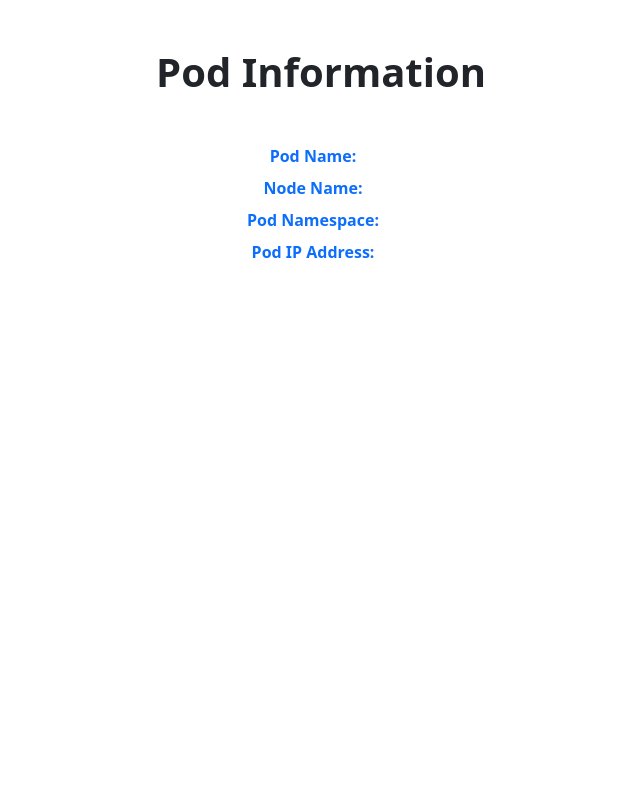
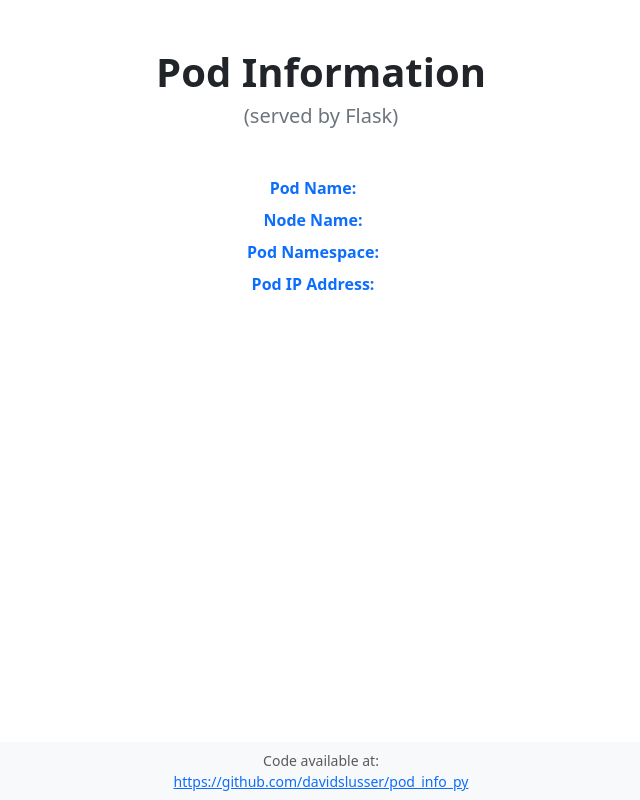
Before and after one commit to davidslusser/pod_info_py, a Flask app: page / in a window 1280 px wide. Shown: the whole page, without its empty margins (319-959 px from the left). Run offline with Flask 3, Linux system fonts and the light colour scheme.

Commit message:
updating template and readme; adding requirements

```diff
--- /dev/null
+++ b/app/requirements.txt
@@ -0,0 +1 @@
+flask
--- a/app/templates/index.html
+++ b/app/templates/index.html
@@ -6,14 +6,22 @@
         <title>Pod Info</title>
         <link href="https://cdn.jsdelivr.net/npm/bootstrap@5.3.2/dist/css/bootstrap.min.css" rel="stylesheet" integrity="sha384-T3c6CoIi6uLrA9TneNEoa7RxnatzjcDSCmG1MXxSR1GAsXEV/Dwwykc2MPK8M2HN" crossorigin="anonymous">
     </head>
-    <body>
+    <body class="d-flex flex-column min-vh-100">
         <div class="container text-center my-5">
-            <h1 class="fw-bold mb-5">Pod Information</h1>
+            <h1 class="fw-bold">Pod Information</h1>
+            <h5 class="text-secondary mb-5">(served by Flask)</h5>
             <div class="mb-2"><span class="fw-bold text-primary me-3">Pod Name:</span><span class="text-secondary">{{ data.pod_name }}</span></div>
             <div class="mb-2"><span class="fw-bold text-primary me-3">Node Name:</span><span class="text-secondary">{{ data.node_name }}</div>
             <div class="mb-2"><span class="fw-bold text-primary me-3">Pod Namespace:</span><span class="text-secondary">{{ data.pod_namespace }}</div>
             <div class="mb-2"><span class="fw-bold text-primary me-3">Pod IP Address:</span><span class="text-secondary">{{ data.pod_ip_address }}</div>
         </div>
+        <footer class="footer mt-auto py-2 bg-light">
+            <div class="container text-center">
+                <div class="text-muted small">Code available at: <br/>
+                <a href="https://github.com/davidslusser/pod_info_py">https://github.com/davidslusser/pod_info_py</a>
+                </div>
+            </div>
+          </footer>
         <script src="https://cdn.jsdelivr.net/npm/bootstrap@5.3.2/dist/js/bootstrap.bundle.min.js" integrity="sha384-C6RzsynM9kWDrMNeT87bh95OGNyZPhcTNXj1NW7RuBCsyN/o0jlpcV8Qyq46cDfL" crossorigin="anonymous"></script>
     </body>
 </html>
```
Also changed, not shown: README.md.
